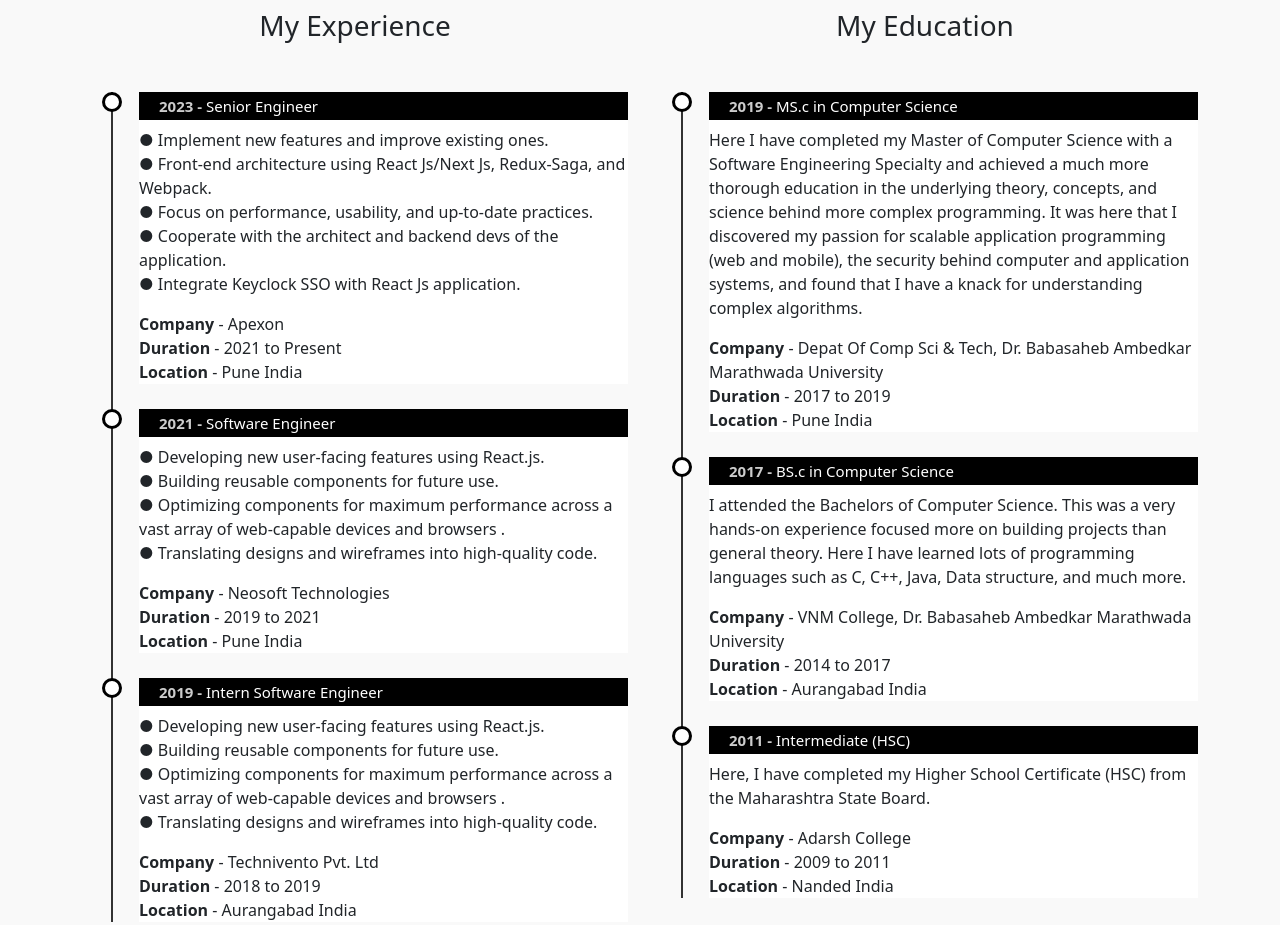
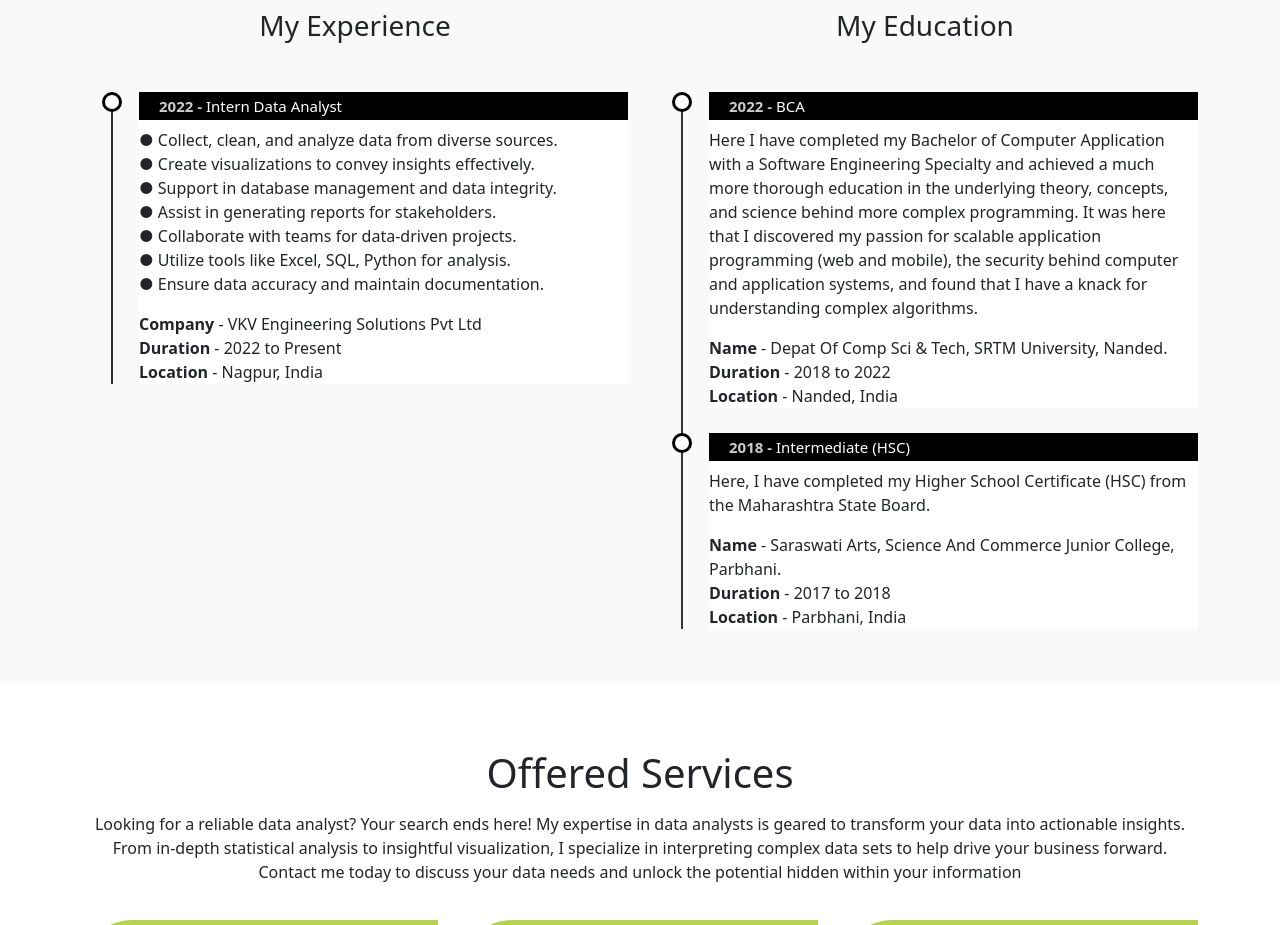
Before and after one commit to pruthwirajchavan17/Resume-Template-With-HTML-And-CSS, a plain HTML site: page index.html in a window 1280 px wide. Shown: the part 1500-2425 px from the top of the page. Drawn offline with nearby package versions, Linux system fonts and the light colour scheme; a web font is replaced by a local one.

Commit message:
AC | update edu and exp

```diff
--- a/index.html
+++ b/index.html
@@ -191,46 +191,19 @@
               <h3 class="text-center">My Experience</h3>
               <ul class="timeline">
                 <li>
-                  <h4><span>2023 - </span> Senior Engineer</h4>
+                  <h4><span>2022 - </span> Intern Data Analyst</h4>
                   <p>
-                    ● Implement new features and improve existing ones. <br />
-                    ● Front-end architecture using React Js/Next Js, Redux-Saga,
-                    and Webpack.<br />
-                    ● Focus on performance, usability, and up-to-date
-                    practices.<br />
-                    ● Cooperate with the architect and backend devs of the
-                    application.<br />
-                    ● Integrate Keyclock SSO with React Js application.
+                    ● Collect, clean, and analyze data from diverse sources.<br />
+                    ● Create visualizations to convey insights effectively.<br />
+                    ● Support in database management and data integrity.<br />
+                    ● Assist in generating reports for stakeholders.<br />
+                    ● Collaborate with teams for data-driven projects.<br />
+                    ● Utilize tools like Excel, SQL, Python for analysis.<br />
+                    ● Ensure data accuracy and maintain documentation.
                   </p>
-                  <div><b>Company</b> - Apexon</div>
-                  <div><b>Duration</b> - 2021 to Present</div>
-                  <div><b>Location</b> - Pune India</div>
-                </li>
-                <li>
-                  <h4><span>2021 - </span> Software Engineer</h4>
-                  <p>
-                    ● Developing new user-facing features using React.js. <br />
-                    ● Building reusable components for future use.<br />
-                    ● Optimizing components for maximum performance across a
-                    vast array of web-capable devices and browsers .<br />
-                    ● Translating designs and wireframes into high-quality code.
-                  </p>
-                  <div><b>Company</b> - Neosoft Technologies</div>
-                  <div><b>Duration</b> - 2019 to 2021</div>
-                  <div><b>Location</b> - Pune India</div>
-                </li>
-                <li>
-                  <h4><span>2019 - </span> Intern Software Engineer</h4>
-                  <p>
-                    ● Developing new user-facing features using React.js. <br />
-                    ● Building reusable components for future use.<br />
-                    ● Optimizing components for maximum performance across a
-                    vast array of web-capable devices and browsers .<br />
-                    ● Translating designs and wireframes into high-quality code.
-                  </p>
-                  <div><b>Company</b> - Technivento Pvt. Ltd</div>
-                  <div><b>Duration</b> - 2018 to 2019</div>
-                  <div><b>Location</b> - Aurangabad India</div>
+                  <div><b>Company</b> - VKV Engineering Solutions Pvt Ltd</div>
+                  <div><b>Duration</b> - 2022 to Present</div>
+                  <div><b>Location</b> - Nagpur, India</div>
                 </li>
               </ul>
             </div>
@@ -238,49 +211,36 @@
               <h3 class="text-center">My Education</h3>
               <ul class="timeline">
                 <li>
-                  <h4><span>2019 - </span> MS.c in Computer Science</h4>
+                  <h4><span>2022 - </span> BCA</h4>
                   <p>
-                    Here I have completed my Master of Computer Science with a
-                    Software Engineering Specialty and achieved a much more
-                    thorough education in the underlying theory, concepts, and
-                    science behind more complex programming. It was here that I
-                    discovered my passion for scalable application programming
-                    (web and mobile), the security behind computer and
-                    application systems, and found that I have a knack for
+                    Here I have completed my Bachelor of Computer Application
+                    with a Software Engineering Specialty and achieved a much
+                    more thorough education in the underlying theory, concepts,
+                    and science behind more complex programming. It was here
+                    that I discovered my passion for scalable application
+                    programming (web and mobile), the security behind computer
+                    and application systems, and found that I have a knack for
                     understanding complex algorithms.
                   </p>
                   <div>
-                    <b>Company</b> - Depat Of Comp Sci & Tech, Dr. Babasaheb
-                    Ambedkar Marathwada University
+                    <b>Name</b> - Depat Of Comp Sci & Tech, SRTM University,
+                    Nanded.
                   </div>
-                  <div><b>Duration</b> - 2017 to 2019</div>
-                  <div><b>Location</b> - Pune India</div>
+                  <div><b>Duration</b> - 2018 to 2022</div>
+                  <div><b>Location</b> - Nanded, India</div>
                 </li>
                 <li>
-                  <h4><span>2017 - </span> BS.c in Computer Science</h4>
-                  <p>
-                    I attended the Bachelors of Computer Science. This was a
-                    very hands-on experience focused more on building projects
-                    than general theory. Here I have learned lots of programming
-                    languages such as C, C++, Java, Data structure, and much
-                    more.
-                  </p>
-                  <div>
-                    <b>Company</b> - VNM College, Dr. Babasaheb Ambedkar
-                    Marathwada University
-                  </div>
-                  <div><b>Duration</b> - 2014 to 2017</div>
-                  <div><b>Location</b> - Aurangabad India</div>
-                </li>
-                <li>
-                  <h4><span>2011 - </span> Intermediate (HSC)</h4>
+                  <h4><span>2018 - </span> Intermediate (HSC)</h4>
                   <p>
                     Here, I have completed my Higher School Certificate (HSC)
                     from the Maharashtra State Board.
                   </p>
-                  <div><b>Company</b> - Adarsh College</div>
-                  <div><b>Duration</b> - 2009 to 2011</div>
-                  <div><b>Location</b> - Nanded India</div>
+                  <div>
+                    <b>Name</b> - Saraswati Arts, Science And Commerce Junior
+                    College, Parbhani.
+                  </div>
+                  <div><b>Duration</b> - 2017 to 2018</div>
+                  <div><b>Location</b> - Parbhani, India</div>
                 </li>
               </ul>
             </div>
```
